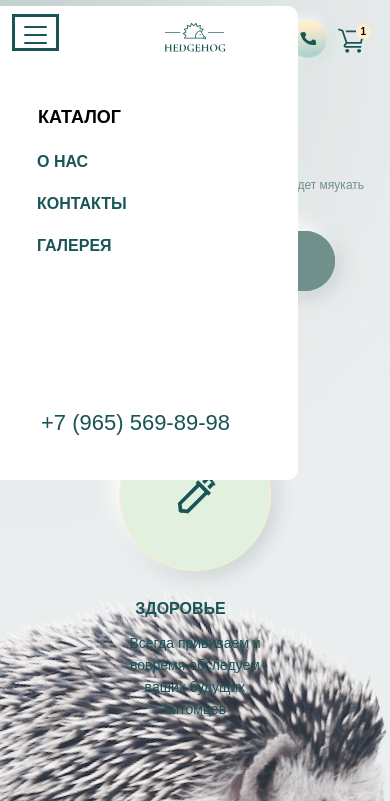
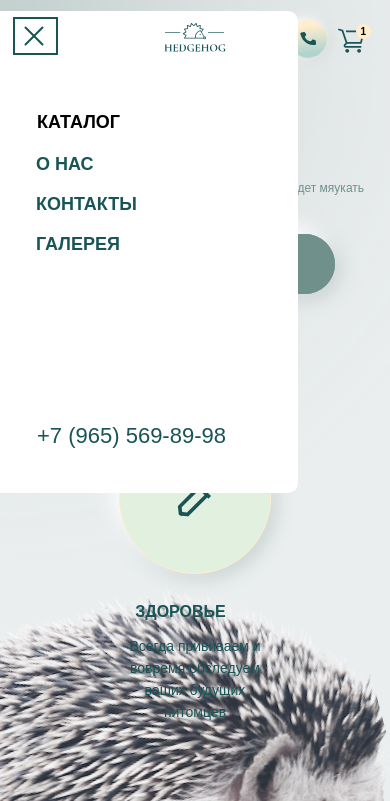
Before and after one commit to leska-ver/hedgehog, a plain HTML site: page index.html in a window 390 px wide. Both pictures are taken after a click on the button 35 px from the left and 32 px from the top of the page. Shown: the top 801 px of the page. Drawn offline with nearby package versions, Linux system fonts and the light colour scheme; files whose address does not match are found by name.

Commit message:
Ёжики

```diff
--- a/css/style.css
+++ b/css/style.css
@@ -90,8 +90,8 @@ img {
   max-width: 100%;
 }
 
-/*Для скачущих шрифтов, в пример здесь скачет шрифт Raleway*/
-.class, #id, tag, * {
+/*Для скачущих шрифтов, в пример здесь скачет шрифт Raleway  .class, #id, tag, *, */
+ .raleway-fixed {
   font-variant-numeric: lining-nums;
   -moz-font-feature-settings:"lnum" 1;
   -moz-font-feature-settings:"lnum=1";
@@ -188,11 +188,13 @@ ul {
 .burger {
   position: relative;
   display: none;
-  border: 1px solid transparent;
+  padding-bottom: 17px;/*padding для outline-offset не удалять*/
+  border: none;
   width: var(--burger-width);
   height: var(--burger-height);
   background-color: transparent;
   cursor: pointer;
+  z-index: 3;
 }
 
 /*список меню - data-simplebar*/
@@ -785,17 +787,16 @@ ul {
 
   .burger {
     display: block;
-    margin-top: -30px;
-    margin-right: 2px;
+    margin-top: -28px;
     width: 25px;
     height: 15px;
     order: -1;
-    outline: 3px solid transparent;
+    outline: 2px solid transparent;
     z-index: 11;
   }
 
   .burger:focus {
-    outline: 3px solid var(--color-greenPea);
+    outline: 2px solid var(--color-greenPea);
     outline-offset: 8px;
   }
 
@@ -867,9 +868,9 @@ ul {
     -moz-transform: rotate(45deg);
     -o-transform: rotate(45deg);
     transform: rotate(45deg);
-    top: 13px;
-    left: -4px;
-    width: 38px;
+    top: 8px;
+    left: -2px;
+    width: 26px;
     /*38px длина палочки*/
   }
 
@@ -883,11 +884,12 @@ ul {
     -moz-transform: rotate(-45deg);
     -o-transform: rotate(-45deg);
     transform: rotate(-45deg);
-    top: 13px;
-    left: -5px;
-    width: 38px;
+    top: 8px;
+    left: -2px;
+    width: 26px;
     /*38px длина палочки*/
   }
+  /* //Крест*/
 
   .header__nav {
     position: absolute;
@@ -896,7 +898,7 @@ ul {
     margin-top: -34px;
     margin-left: -62px;
     margin-right: 0;
-    padding: 40px 40px 43px;
+    padding: 98px 40px 43px;
     width: 337px;
     background-color: #fff;
     border-radius: 0 10px 10px 0;
@@ -904,10 +906,8 @@ ul {
   }
 
   .header__list {
-    margin-top: 58px;
-    margin-right: 0;
-    margin-bottom: 164px;
-    padding-left: 35px;
+    margin-bottom: 178px;
+    padding-left: 34px;
     flex-direction: column;
     align-items: flex-start;
   }
@@ -928,12 +928,15 @@ ul {
   }
 
   .header__list-item:not(:last-child) {
-    margin-bottom: 20px;
+    margin-bottom: 18px;
+  }
+
+  .header__list-link {
+    font-size: 18px;
   }
 
   .header__linkPhone {
-    margin-right: 0;
-    margin-left: 30px;
+    margin-left: 26px;
     padding: 0 10px;
     width: max-content;
   }
@@ -959,6 +962,11 @@ ul {
     height: 64px;
     transform: rotate(352deg);
     opacity: 1;
+  }
+
+  .header__svg320:focus {
+    stroke: var(--color-greenPea);
+    outline: none;
   }
 
   .header__block {
@@ -999,6 +1007,10 @@ ul {
 
 
   /*hero - 580*/
+  .hero {
+    padding: 18px 0 68px;
+  }
+
   .hero__h2 {
     margin-top: 0;
     margin-bottom: 6px;
--- a/index.html
+++ b/index.html
@@ -8,10 +8,11 @@
   <meta name="viewport" content="width=device-width, initial-scale=1.0">
   <!--Для поиска в сети-->
   <meta name="description" content="Рады видеть Вас на своём сайте.">
-  <meta property="og:title" content="разведение ежиков">
+  <meta property="og:title" content="Разведение ежиков">
   <meta property="og:type" content="website">
   <meta property="og:url" content="здесь ссылка на сайт">
-  <meta property="og:image" content="картинка для поисковиков ссылка">
+  <!-- <meta property="og:image" content="картинка для поисковиков ссылка"> -->
+  <meta property="og:image" content="https://as.dns-shop.ru/static/08/2l5yo/static/miniature.png">
   <meta name="keywords" content="услуги, разведение, ежики">
   <!-- //Для поиска в сети-->
   <!--Скроллбар-->
@@ -43,7 +44,7 @@
         <nav class="header__nav menu" id="menu">
           <ul class="header__list">
             <li class="header__list-item">
-              <button class="header__list-btn" data-path="one">
+              <button class="header__list-btn simplebar-js" data-path="one">
                 <span>Каталог</span>
               </button>
               <!--data-simplebar в итоговой выдавала ошибку, перенесли с ul в div-->
@@ -88,10 +89,11 @@
               </a>
             </li>
           </ul>
-          <a class="header__linkPhone header__linkPhone_none1920" href="tel:+7 (965) 569-89-98">
+          <a class="header__linkPhone header__linkPhone_none1920 raleway-fixed" href="tel:+7 (965) 569-89-98" aria-label="Номер телефона">
             +7 (965) 569-89-98
           </a>
         </nav>
+        <a class="header__mobile" href="tel:+7 (965) 569-89-98" aria-label="Номер телефона">
           <svg class="header__svg320" width="117" height="117" viewbox="0 0 117 117" fill="none" xmlns="http://www.w3.org/2000/svg">
           <g filter="url(#filter0_dd_5242_9)">
           <rect x="24" y="24" width="69" height="69" rx="34.5" fill="url(#paint0_linear_5242_9)"/>
@@ -118,9 +120,8 @@
           </linearGradient>
           </defs>
           </svg>
-
-
-        <a class="header__linkPhone header__linkPhone_none320" href="tel:+7 (965) 569-89-98">
+        </a>
+        <a class="header__linkPhone header__linkPhone_none320 raleway-fixed" href="tel:+7 (965) 569-89-98" aria-label="Номер телефона">
           <svg width="117" height="117" viewbox="0 0 117 117" fill="none" xmlns="http://www.w3.org/2000/svg">
             <g filter="url(#filter0_dd_5242_9)">
             <rect x="24" y="24" width="69" height="69" rx="34.5" fill="url(#paint0_linear_5242_9)"/>
@@ -147,12 +148,9 @@
             </linearGradient>
             </defs>
             </svg>
-
             +7 (965) 569-89-98
           </a>
         <div class="header__block">
-
-          <!-- <span class="header__span-block"> -->
           <span class="header__span-basket">
             <svg width="37" height="34" viewbox="0 0 37 34" fill="none" xmlns="http://www.w3.org/2000/svg">
               <path
@@ -167,16 +165,14 @@
             </svg>
           </span>
           <span class="header__span-block-numper">
-              <span class="header__span-numper">1</span>
+            <span class="header__span-numper raleway-fixed">1</span>
             <span class="header__span-circle">
               <svg width="19" height="19" viewbox="0 0 19 19" fill="none" xmlns="http://www.w3.org/2000/svg">
                 <circle cx="9.5" cy="9.5" r="9.5" fill="#FFEDCD" />
               </svg>
             </span>
           </span>
-          <!-- </span> -->
         </div>
-
       </div>
     </header>
     <main>
@@ -184,10 +180,10 @@
         <div class="container hero__container">
           <h2 class="hero__h2 h2">ЁЖИКИ</h2>
           <h3 class="hero__h3 h3">тоже любят молоко</h3>
-          <p class="hero__desc">
+          <p class="hero__desc raleway-fixed">
             Заведите себе ёжика. Он всегда выслушает, не будет мяукать в 5 утра и царапать вашу мебель.
           </p>
-          <a class="hero__link" href="#">
+          <a class="hero__link raleway-fixed" href="#">
             Купить ёжика
           </a>
         </div>
@@ -207,7 +203,7 @@
               <h2 class="services__title">
                 разведение ежиков
               </h2>
-              <p class="services__desc">
+              <p class="services__desc raleway-fixed">
                 Собственная ферма, уход и содержание
               </p>
             </li>
@@ -259,7 +255,7 @@
                   <h2 class="price__title h2">
                     Ежик “Евгений”
                   </h2>
-                  <p class="price__desc">
+                  <p class="price__desc raleway-fixed">
                     Очень любит сладости. Маленький сладкоежка=) Мы называем его так между собой. Ручной, любит
                     внимаение
                   </p>
@@ -298,10 +294,14 @@
 
 
 
+  <!--Аккордеон он не нужен здесь, просто для креста нужен-->
+  <script src="https://code.jquery.com/jquery-1.12.4.js"></script>
+  <script src="https://code.jquery.com/ui/1.12.1/jquery-ui.js"></script>
   <!--Скроллбар-->
   <script src="https://unpkg.com/simplebar@latest/dist/simplebar.min.js"></script>
   <!-- Swiper JS -->
   <script src="https://unpkg.com/swiper/swiper-bundle.min.js"></script>
+
 
 
   <!--Мой js-->
--- a/js/hedgehog.js
+++ b/js/hedgehog.js
@@ -2,9 +2,9 @@ document.addEventListener('DOMContentLoaded', function() {
 
 
 
- //Меню(Флаги) клик или is-open--is-active//
+//Меню(Флаги) клик или is-open--is-active//
 const params = {
-  btnClassName: "top-btn",
+  btnClassName: "simplebar-js",
   activeClassName: "is-active",
   disabledClassName: "is-disabled"
 }
@@ -118,9 +118,11 @@ setMenuListener();
 
   $(document).ready(function() {
     $('#burger').click(function() {
-      $(this).toggleClass('open');
+      $(this).toggleClass('open')
     })
-  });
+  })
+
+
 
 
   // Плавный скролл по якорям. В любое место можно кинуть.
```
Also changed, not shown: img/price-og-image.png (added). Lines whose indentation alone changed are shown as unchanged.
